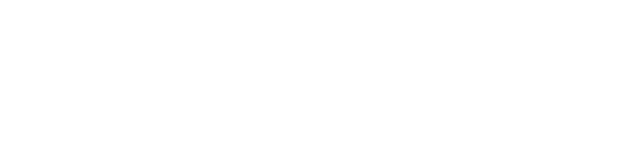
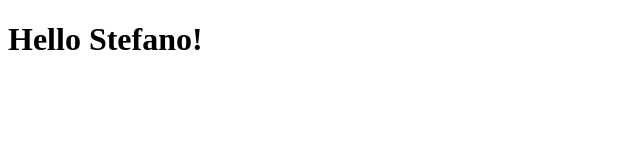
Before and after one commit to StefanoVGrandinetti/Portfolio, a plain HTML site: page index.html in a window 1280 px wide. Shown: the whole page, without its empty margins (0-640 px from the left). Drawn offline with Linux system fonts and the light colour scheme.

Commit message:
Add files via upload

```diff
--- a/index.html
+++ b/index.html
@@ -1,6 +1,7 @@
 <!DOCTYPE html>
 <html>
     <head>
+        <h1>Hello Stefano!</h1>
     </head>
 
     <body>
```
